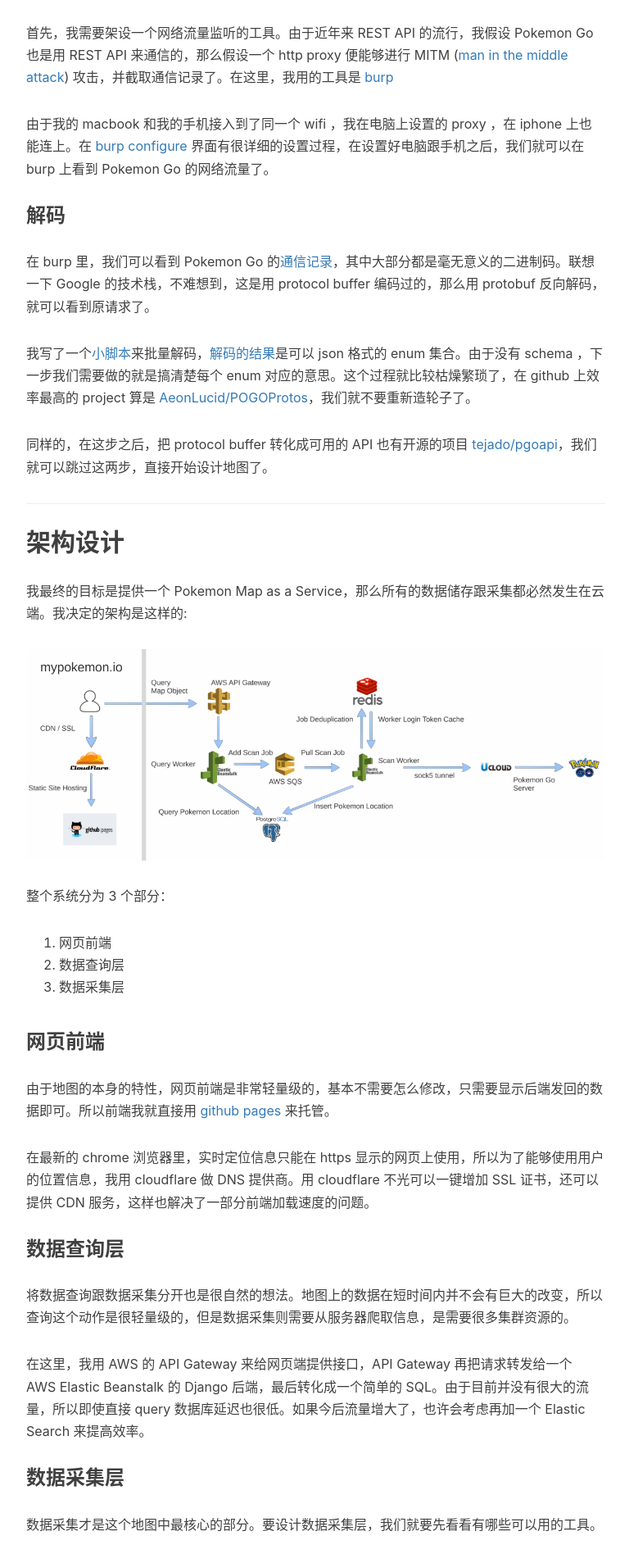
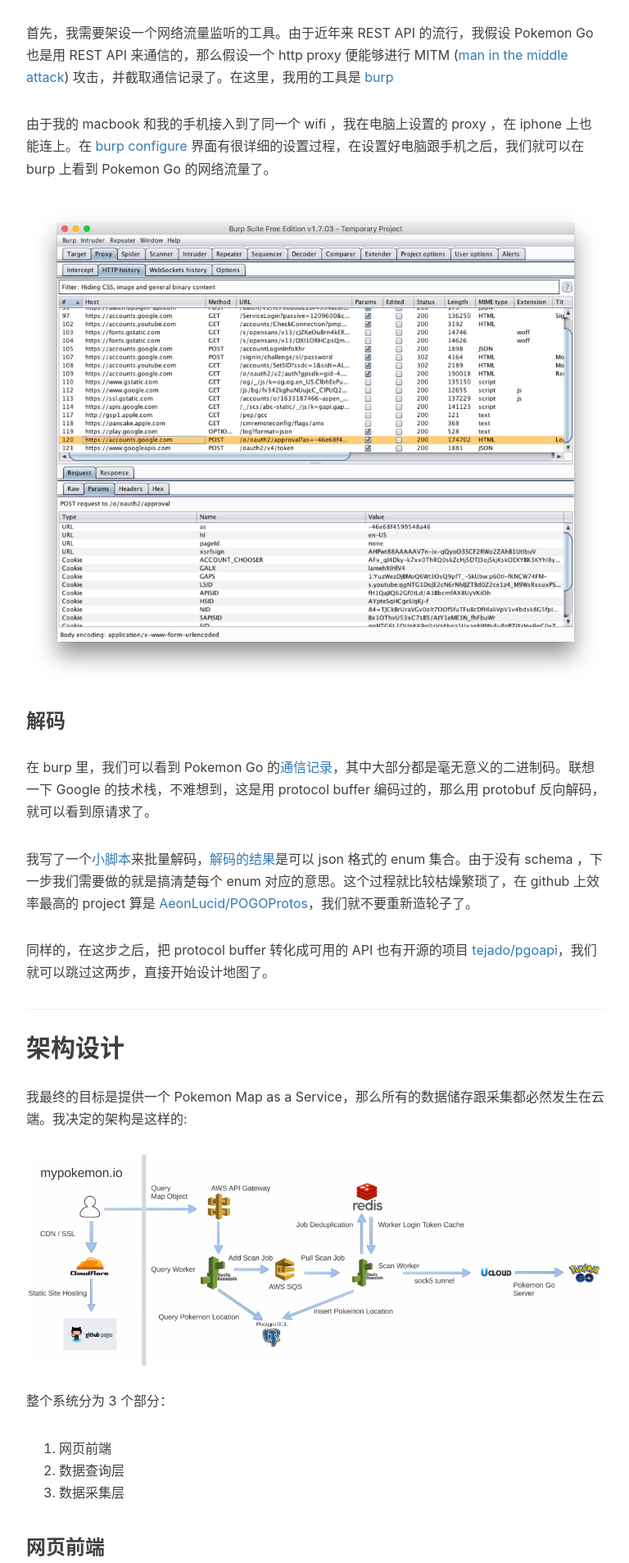
Before and after one commit to chenditc/chendi.me, a Jekyll site: the page built from _posts/2016-08-20-how-to-create-a-pokemon-map.markdown, in a window 1280 px wide. Shown: the part 1253-3160 px from the top of the page at 82% size, without its empty margins (233-1001 px from the left). Built offline with Jekyll 4.4.1, drawn with Linux system fonts in a browser that asks for light colours; nearby versions of some CDN libraries; comment, search, counter and statistics services are not loaded.

Commit message:
Add burp snapshot

```diff
--- a/_posts/2016-08-20-how-to-create-a-pokemon-map.markdown
+++ b/_posts/2016-08-20-how-to-create-a-pokemon-map.markdown
@@ -35,6 +35,8 @@
 首先，我需要架设一个网络流量监听的工具。由于近年来 REST API 的流行，我假设 Pokemon Go 也是用 REST API 来通信的，那么假设一个 http proxy 便能够进行 MITM ([man in the middle attack](https://en.wikipedia.org/wiki/Man-in-the-middle_attack)) 攻击，并截取通信记录了。在这里，我用的工具是 [burp](https://portswigger.net/burp/proxy.html)
 
 由于我的 macbook 和我的手机接入到了同一个 wifi ，我在电脑上设置的 proxy ，在 iphone 上也能连上。在 [burp configure](https://support.portswigger.net/customer/portal/articles/1841108-configuring-an-ios-device-to-work-with-burp) 界面有很详细的设置过程，在设置好电脑跟手机之后，我们就可以在 burp 上看到 Pokemon Go 的网络流量了。
+
+![burp snapshot](/img/in-post/mypokemon-io-1/burp.jpg)
 
 ### 解码
 
```
Also changed, not shown: img/in-post/mypokemon-io-1/burp.jpg (added).
